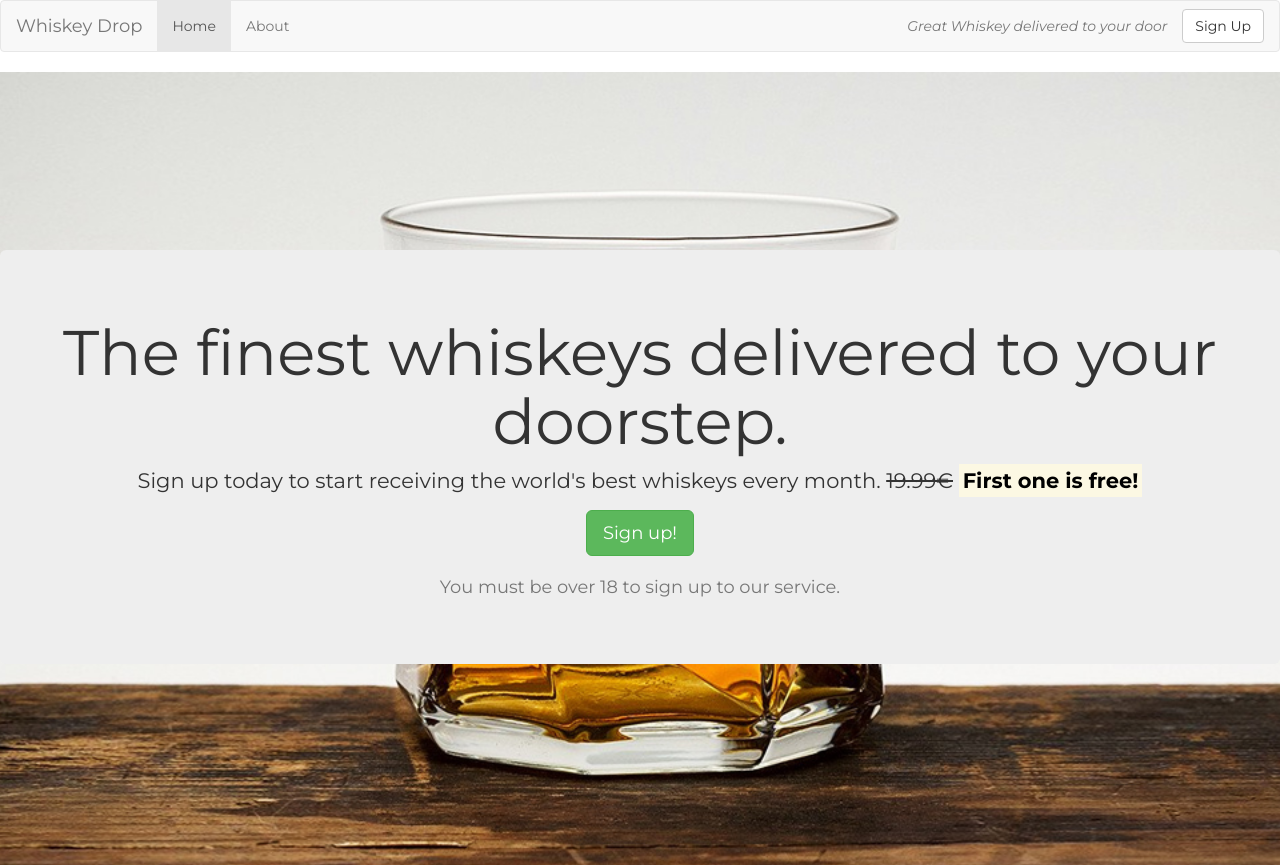
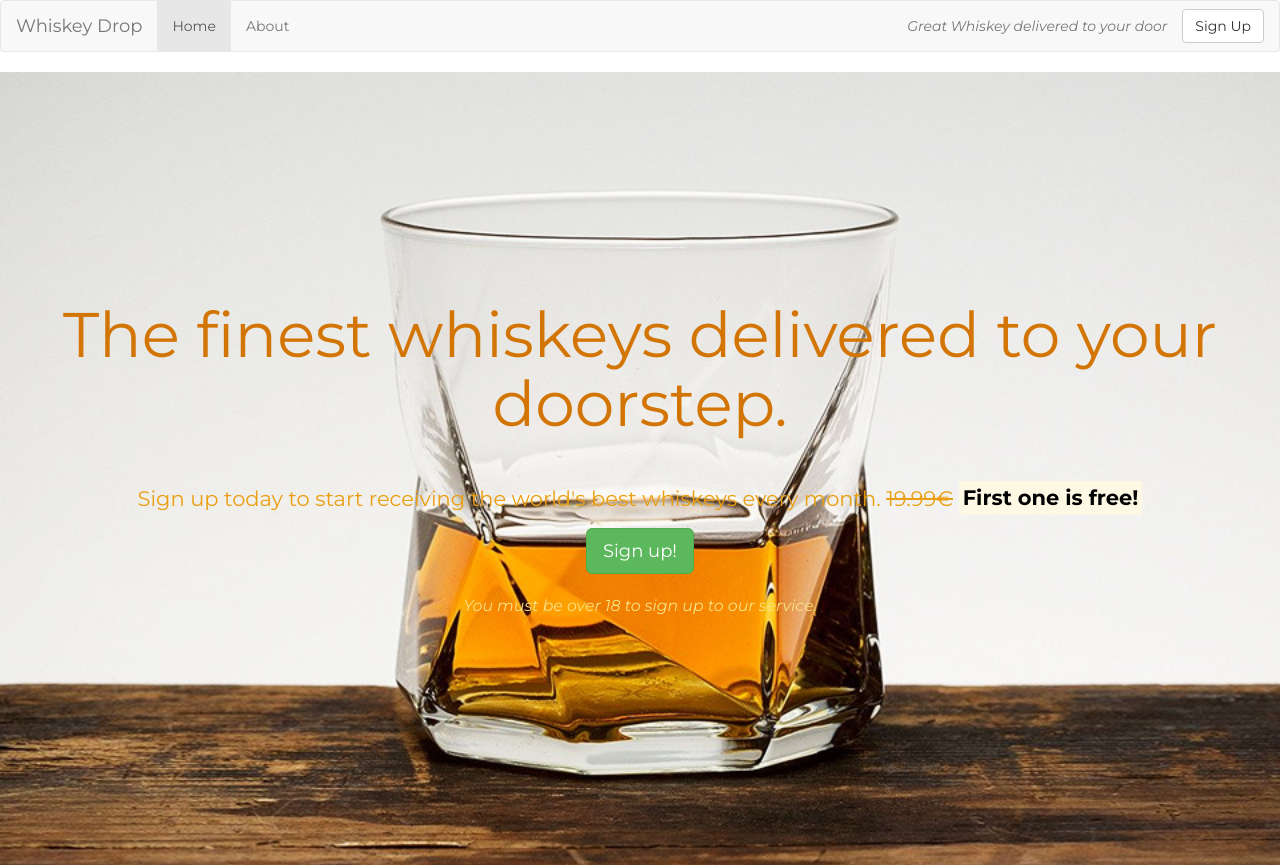
Before and after one commit to pazcm/bootstrap, a plain HTML site: page 04-beyond-bootstrap/index.html in a window 1280 px wide. Shown: the top 865 px of the page. Drawn offline with nearby package versions, Linux system fonts and the light colour scheme.

Commit message:
style jumbotron and text inside

```diff
--- a/04-beyond-bootstrap/css/style.css
+++ b/04-beyond-bootstrap/css/style.css
@@ -31,3 +31,24 @@ body {
 .table-container {
 
 }
+
+.jumbotron {
+    background-color: transparent;
+}
+
+.jumbotron h1 {
+    color: #d37504;
+    font-weight: normal;
+    margin-bottom: 45px;
+}
+
+.jumbotron .lead {
+    color: #ea9f13;
+    margin:;
+}
+
+.jumbotron small {
+    color:#f7e285;
+    font-size: 75%;
+    font-style: italic;
+}
```
